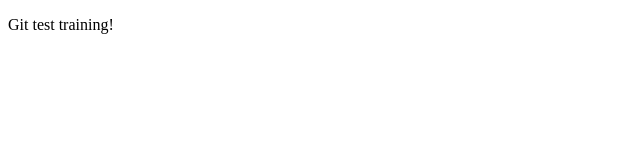
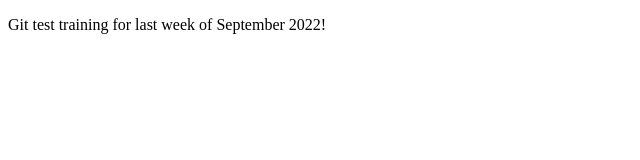
Before and after one commit to add54/git-test, a plain HTML site: page index.html in a window 1280 px wide. Shown: the whole page, without its empty margins (0-640 px from the left). Drawn offline with Linux system fonts and the light colour scheme.

Commit message:
initial index updated

```diff
--- a/index.html
+++ b/index.html
@@ -5,6 +5,6 @@
       <TITLE>My first HTML document</TITLE>
    </HEAD>
    <BODY>
-      <P>Git test training!
+      <P>Git test training for last week of September 2022!
    </BODY>
 </HTML>
```
